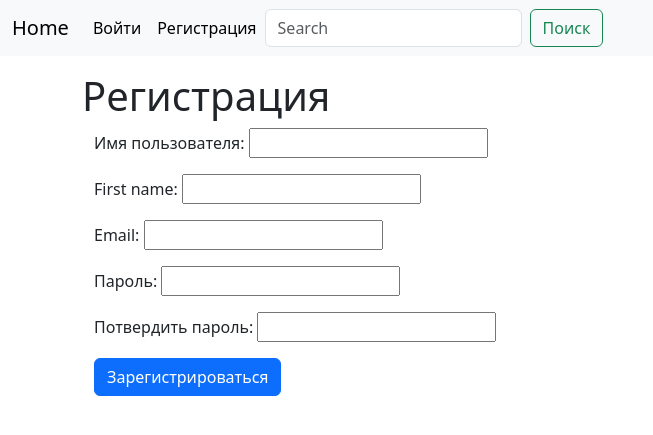
After one commit to azamatclb/azamat_arzygulov-issue_tracker, a Django app: page /account/registration/ in a window 1280 px wide. The commit adds this page. Shown: the top 435 px of the page, without its empty margins (0-653 px from the left). Run offline with Django 5.2, Linux system fonts and the light colour scheme.

Commit message:
Добавил страницу регистрации Добавил валидатор в UserRegistrationForm проверяющий длину имени пользователя, сделал поле email обязательным

```diff
--- /dev/null
+++ b/account/forms.py
@@ -0,0 +1,37 @@
+from django import forms
+from django.contrib.auth import get_user_model
+
+User = get_user_model()
+
+
+class UserRegisttrationForm(forms.ModelForm):
+    username = forms.CharField(max_length=16, required=True, label='Имя пользователя')
+    email = forms.EmailField(widget=forms.EmailInput, required=True)
+    password = forms.CharField(label='Пароль', strip=False, required=True, widget=forms.PasswordInput)
+    password_confirm = forms.CharField(label='Потвердить пароль', strip=False, required=True,
+                                       widget=forms.PasswordInput)
+
+    def clean(self):
+        cleaned_data = super().clean()
+        password = self.cleaned_data.get("password")
+        password_confirm = self.cleaned_data.get("password_confirm")
+
+        if password != password_confirm:
+            raise forms.ValidationError("Пароли не совпадают!")
+        return self.cleaned_data
+
+    def save(self, commit=True):
+        user = super().save(commit=False)
+        user.set_password(self.cleaned_data["password"])
+        if commit:
+            user.save()
+        return user
+
+    def validate_username_length(self):
+        username = self.cleaned_data.get('username')
+        if username and not 4 <= len(username) <= 16:
+            raise forms.ValidationError("Имя пользователя должно содержать от 4 до 16 символов.")
+
+    class Meta:
+        model = User
+        fields = ['username', 'first_name', 'email', 'password', 'password_confirm']
--- a/account/templates/login.html
+++ b/account/templates/login.html
@@ -15,6 +15,9 @@
             <input type="password" class="form-control" id="floatingPassword" placeholder="Password" name="password">
             <label for="floatingPassword">Password</label>
         </div>
+        {% if next_param %}
+            <input type="hidden" name="next" value="{{ next_param }}">
+        {% endif %}
         <button class="btn btn-primary mt-2" type="submit">Login</button>
     </form>
 {% endblock %}
--- /dev/null
+++ b/account/templates/registration.html
@@ -0,0 +1,18 @@
+{% extends 'base.html' %}
+
+{% block title %}
+    <title>Регистрация</title>
+{% endblock %}
+
+{% block content %}
+    <h1>Регистрация</h1>
+    <div class="container">
+        <form action="{% url 'account:registration' %}" method="post">
+            {% csrf_token %}
+            {{ form.as_p }}
+            <button type="submit" class="btn btn-primary">Зарегистрироваться</button>
+
+        </form>
+
+    </div>
+{% endblock %}
--- a/account/urls.py
+++ b/account/urls.py
@@ -1,10 +1,12 @@
 from django.urls import path
 
-from account.views import login_view, logout_view
+from account.views import login_view, logout_view, RegisterView
 
 app_name = 'account'
 
 urlpatterns = [
     path('login/', login_view, name="login"),
-    path('logout/', logout_view, name='logout')
+    path('logout/', logout_view, name='logout'),
+    path('registration/', RegisterView.as_view(), name='registration')
+
 ]
--- a/account/views.py
+++ b/account/views.py
@@ -1,5 +1,11 @@
-from django.contrib.auth import authenticate, login, logout
+from django.contrib.auth import authenticate, login, logout, get_user_model
+from django.http import HttpResponseRedirect
 from django.shortcuts import render, redirect
+from django.views.generic import CreateView
+
+from account.forms import UserRegisttrationForm
+
+User = get_user_model()
 
 
 # Create your views here.
@@ -9,15 +15,31 @@ def login_view(request):
     if request.method == "POST":
         username = request.POST.get('username')
         password = request.POST.get('password')
+        next_path = request.POST.get('next', 'webapp:project_list')
         user = authenticate(request, username=username, password=password)
         if user is not None:
             login(request, user)
-            return redirect('webapp:project_list')
+            return redirect(next_path)
         else:
             context["has_error"] = True
+    context['next_param'] = request.GET.get('next')
     return render(request, 'login.html', context=context)
 
 
 def logout_view(request):
     logout(request)
-    return redirect(request, 'webapp:project_list')
+    return redirect('webapp:project_list')
+
+
+class RegisterView(CreateView):
+    template_name = 'registration.html'
+    form_class = UserRegisttrationForm
+    model = User
+
+    def form_valid(self, form):
+        user = form.save()
+        login(self.request, user)
+        return HttpResponseRedirect(self.get_success_url())
+
+    def get_success_url(self):
+        pass
--- a/issue_tracker/settings.py
+++ b/issue_tracker/settings.py
@@ -106,6 +106,8 @@ AUTH_PASSWORD_VALIDATORS = [
 
 LOGIN_URL = 'account:login'
 
+LOGIN_REDIRECT_URL = 'webapp:project_list'
+LOGOUT_REDIRECT_URL = 'webapp:project_list'
 # Internationalization
 # https://docs.djangoproject.com/en/5.0/topics/i18n/
 
--- a/webapp/templates/base.html
+++ b/webapp/templates/base.html
@@ -37,25 +37,37 @@
 
             </ul>
             {% if request.user.is_authenticated %}
-
                 <ul class="navbar-nav">
                     <li class="nav-item">
-                        <a class="nav-link active" aria-current="page" href="{% url 'account:logout' %}">Выйти</a>
+                        <form action="{% url 'account:logout' %}" method="post">
+                            {% csrf_token %}
+                            <button class="nav-link">Выйти</button>
+                        </form>
+
                     </li>
                 </ul>
+
 
             {% else %}
                 <ul class="navbar-nav">
                     <li class="nav-item">
-                        <a class="nav-link active" aria-current="page" href="{% url 'account:login' %}">Войти</a>
+                        <a class="nav-link active" aria-current="page"
+                           href="{% url 'account:login' %}?next={{ request.get_full_path }}">Войти</a>
                     </li>
                 </ul>
+                <ul class="navbar-nav">
+                    <li class="nav-item">
+                        <a class="nav-link active" aria-current="page"
+                           href="{% url 'account:registration' %}">Регистрация</a>
+
+                    </li>
+                </ul>
+
             {% endif %}
             <form class="d-flex" role="search" method="get" action="{% url 'webapp:project_list' %}">
                 <input class="form-control me-2" type="search" placeholder="Search" name="search" aria-label="Search">
                 <button class="btn btn-outline-success" type="submit">Поиск</button>
             </form>
-
 
 
         </div>
```
